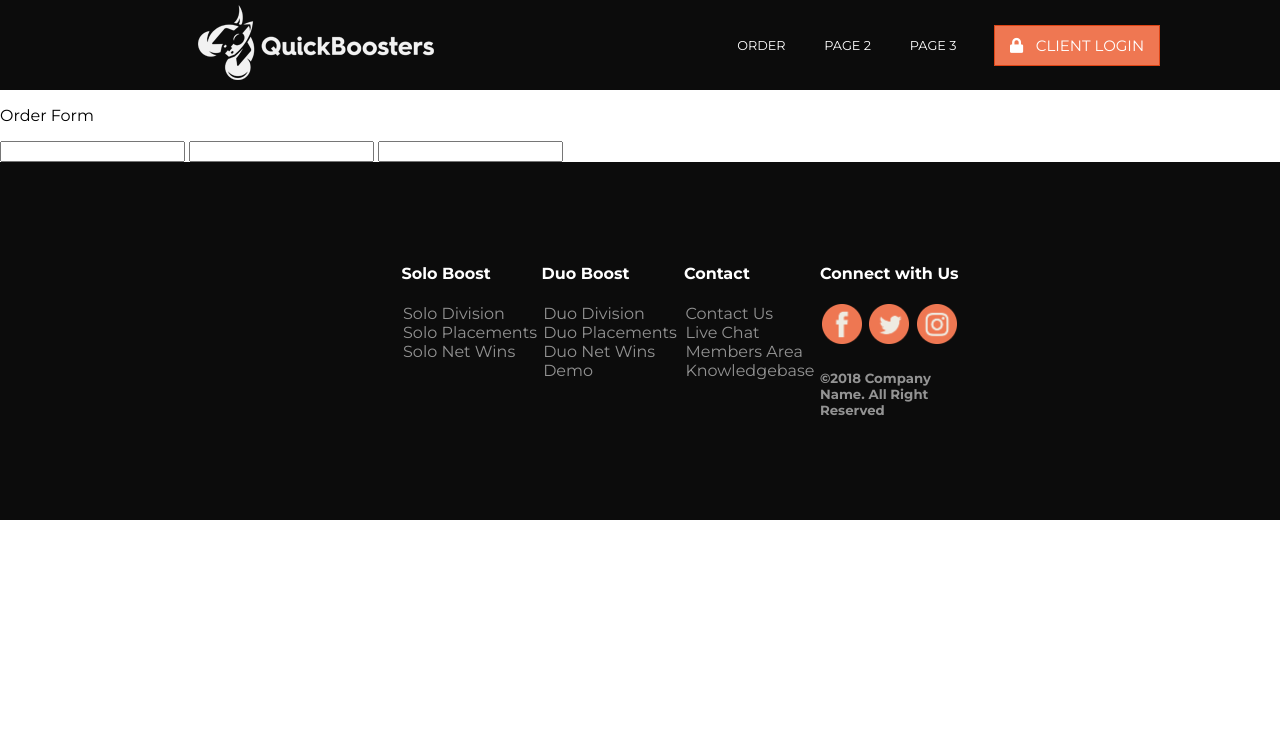
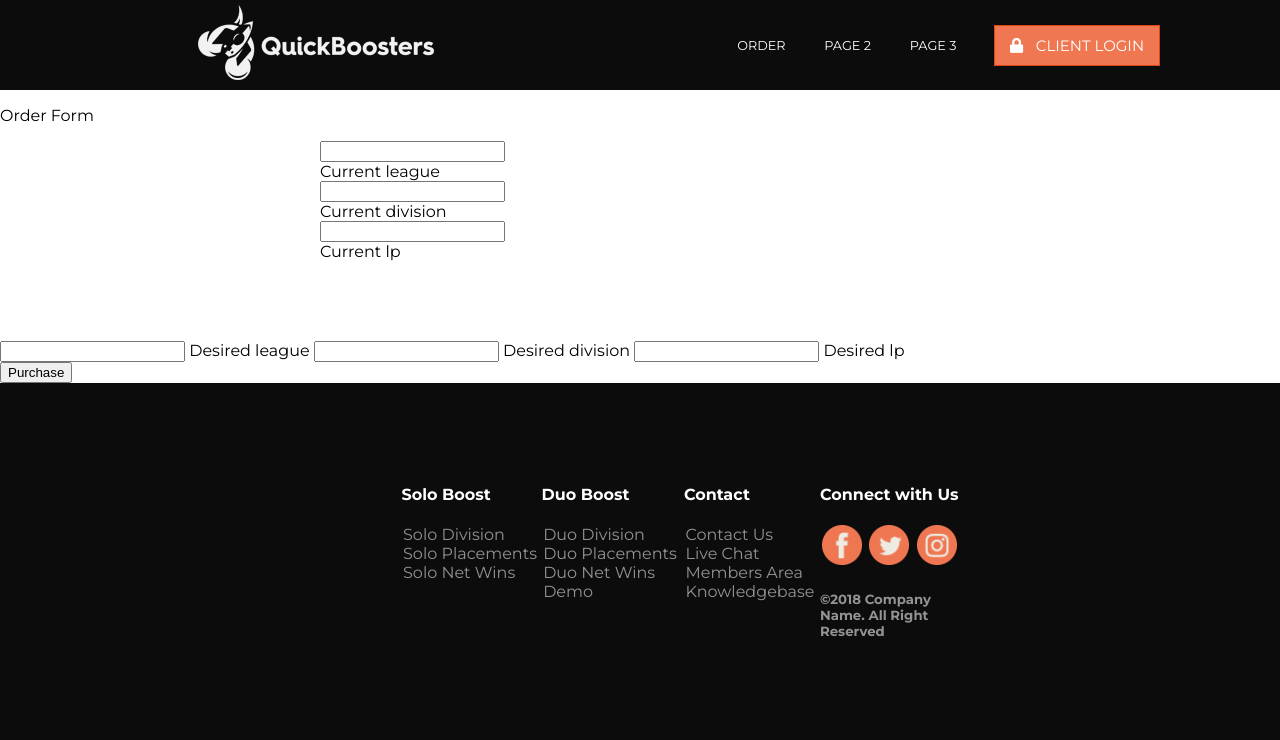
Before and after one commit to harelp/flask-boost, a Python web app: template templates/order.html in a window 1280 px wide. Shown: the top 740 px of the page. Run offline with Jinja, Linux system fonts and the light colour scheme; the template is opened without the code that fills it, so the values that code supplies are empty, except form fields; form fields are guessed from the names that the template uses; some libraries are stand-ins or nearby versions.

Commit message:
finished order_forms

```diff
--- a/boostforms.py
+++ b/boostforms.py
@@ -16,8 +16,11 @@ class RegisterForm(FlaskForm):
     email = StringField('email', validators=[InputRequired(), Email(message='Invalid Email'), Length(max=50)])
     password = PasswordField('password', validators=[InputRequired(), Length(min=8, max=80)])
 
-
 class SoloOrderForm(FlaskForm):
     current_league = SelectField(label='Current League', choices=leagues)
     current_division = SelectField(label='Current Division', choices=divisions)
     current_lp = SelectField(label="Current lp", choices=lp_choices)
+
+    desired_league = SelectField(label='Desired League', choices=leagues)
+    desired_division = SelectField(label='Desired Division', choices=divisions)
+    desired_lp = SelectField(label='Desired LP', choices=lp_choices)
--- a/templates/order.html
+++ b/templates/order.html
@@ -6,9 +6,19 @@
 
 {% block content %}
 <p>Order Form</p>
-        <form>
-              {{ form.current_league }}
-              {{ form.current_division }}
-              {{ form.current_lp }}
+<div class="features">
+        <form method="POST">
+                  {{ form.hidden_tag() }}
+              {{ form.current_league }} {{ form.current_league.label }}
+              {{ form.current_division }} {{form.current_division.label }}
+              {{ form.current_lp }} {{form.current_lp.label}}
+        </div>
+        <div>
+              {{ form.desired_league }} {{form.desired_league.label}}
+              {{ form.desired_division }} {{form.desired_division.label}}
+              {{ form.desired_lp }}  {{form.desired_lp.label}}
+            </div>
+            <button class="btn-test" type="submit">Purchase</button>
         </form>
+
 {% endblock %}
```
Also changed, not shown: views.py (+43 -13 lines).
